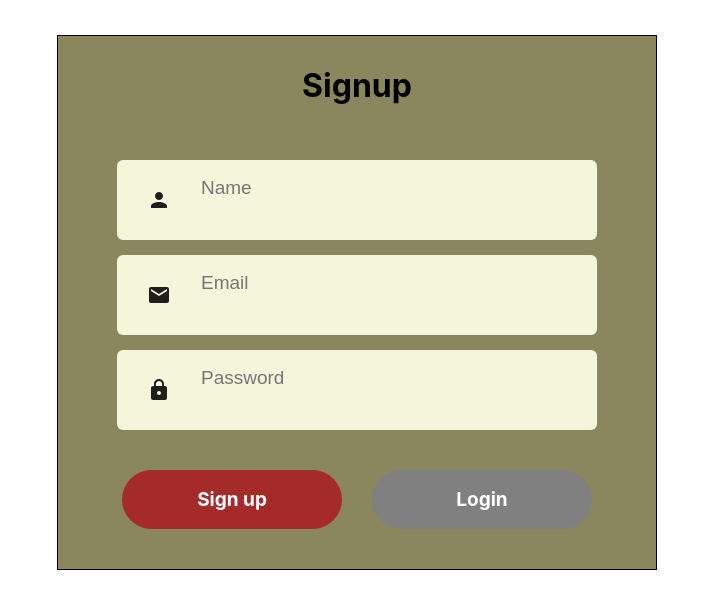
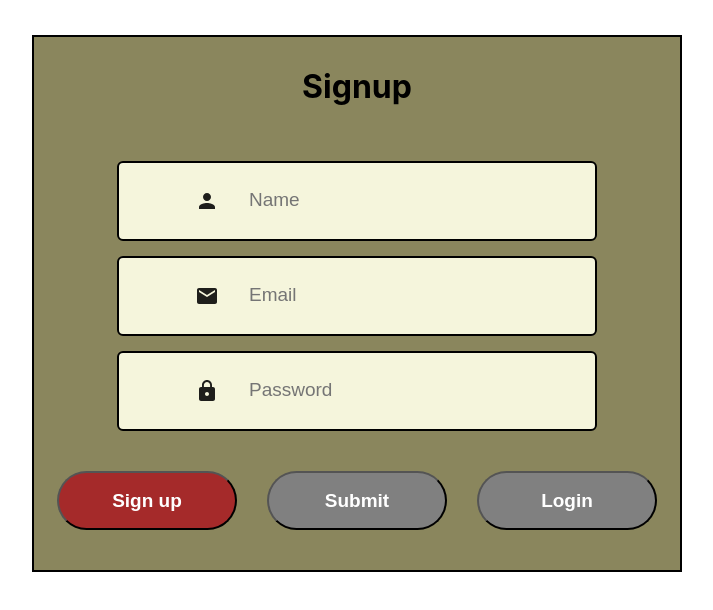
Before and after one commit to reaper9ui/CatCasino, a React (Create React App) app in the folder reactjs/: page /Signup in a window 1280 px wide. Shown: the top 610 px of the page, without its empty margins (283-996 px from the left). Built offline with nearby package versions, Linux system fonts and the light colour scheme.

Commit message:
forms & logi for form mostly done, need to figure out why submission isnt working

```diff
--- a/reactjs/package.json
+++ b/reactjs/package.json
@@ -47,5 +47,6 @@
       "last 1 firefox version",
       "last 1 safari version"
     ]
-  }
+  },
+  "proxy": "http://localhost:8080"
 }
--- a/reactjs/src/Login.js
+++ b/reactjs/src/Login.js
@@ -35,7 +35,7 @@ export const Login = () => {
 
         <div className="input">
         <LockIcon className="icon" />
-        <input type='text' placeholder = "Password"></input>
+        <input type='password' placeholder = "Password"></input>
 
         </div>
         </div>
--- a/reactjs/src/LoginSignup.css
+++ b/reactjs/src/LoginSignup.css
@@ -12,10 +12,10 @@ body{
     flex-direction: column;
     margin:auto;
     margin-top: 35px;
-    width: 600px;
+    width: 650px;
     background:#8A865D;
     color: black;
-    border: 1px solid black;
+    border: 2px solid black;
 
 }
 
@@ -46,30 +46,40 @@ body{
     flex-direction: column;
     gap: 15px;
 
+
 }
 
 .input{
     display:flex;
+
     align-items:center;
+    justify-content: center;
     margin:auto;
     width: 480px;
     height: 80px;
     background-color:beige;
     border-radius: 6px;
+    border: 2px solid black;
+
+
 }
-
 .icon{
     margin: 0px 30px;
 }
 
 .input input{
-    height: 50px;
-    width: 400px;
+    height: 30px;
+    width: 300px;
     background:transparent;
     border:none;
     outline:none;
     color: gray;
     font-size: 19px;
+
+}
+
+.forminput{
+    padding-top: 22px;
 }
 
 .forgot-password{
@@ -84,6 +94,7 @@ body{
 .submit-container{
     display: flex;
     gap: 30px;
+    width: 600px;
     margin: 40px auto;
 }
 
@@ -106,3 +117,23 @@ body{
     background-color: gray;
 
 }
+
+.submission{
+    display:flex;
+    justify-content: center;
+    align-items: center;
+    flex-wrap: wrap;
+    background-color: gray;
+    color: white;
+    width:220px;
+    height: 59px;
+    border-radius: 50px;
+    font-size: 19px;
+    font-weight: 700;
+    cursor: pointer;
+}
+
+.submission:hover{
+    background-color: brown;
+
+}
--- /dev/null
+++ b/reactjs/src/Notification.js
@@ -0,0 +1,23 @@
+import {notification} from "antd";
+
+
+const openNotification = (type, message, description, placement) => {
+    placement = placement || 'topRight'
+    notification[type]({message, description, placement});
+}
+
+export const errorNotification = (message, description, placement) =>{
+    openNotification("error", message, description, placement);
+}
+
+export const infoNotification = (message, description, placement) =>{
+    openNotification("info", message, description, placement);
+}
+
+export const warningNotification = (message, description, placement) =>{
+    openNotification("warning", message, description, placement);
+}
+
+export const successNotification = (message, description, placement) =>{
+    openNotification("success", message, description, placement);
+}
--- a/reactjs/src/Signup.js
+++ b/reactjs/src/Signup.js
@@ -4,9 +4,10 @@ import EmailIcon from '@mui/icons-material/Email';
 import PersonIcon from '@mui/icons-material/Person';
 import LockIcon from '@mui/icons-material/Lock';
 import {useState, useRef} from 'react';
-import { Form } from 'antd';
+import { Form, Button, Input } from 'antd';
 import { createUser } from './createUser';
-
+import { errorNotification } from './Notification';
+import { successNotification } from './Notification';
 
 export const Signup = () => {
 
@@ -21,20 +22,20 @@ export const Signup = () => {
         createUser(user)
         .then(() => {
             console.log("user addede yayy :3");
-            //should add a success notification
+            successNotification("yayayay");
         }).catch(err => {
             console.log(err.response);
             err.response.json().then(res=>{
                 console.log(res);
-                errorNotification("Try again later",
-            )})
+                errorNotification("Try again later",);
+            });
+        }).finally(()=>{
+            setSubmitting(false);
         });
-    }
+    };
 
-    const onFinishFailed = user =>{
-        setSubmitting(false);
-
-    }
+const onFinishFailed = errorInfo => {
+    alert(JSON.stringify(errorInfo, null, 2 ))} ;
 
     return(
         <div className= "container">
@@ -46,14 +47,15 @@ export const Signup = () => {
             </div>
      <Form
         ref={formRef}
+        onFinish={onFinish}
         onFinishFailed={onFinishFailed}
-        onFinish={onFinish}
         initialValues={{remember :true}}
      >
         <div className = "inputs">
         <div className="input" >
         <PersonIcon className="icon" />
     <Form.Item
+        className='forminput'
         name="username"
         rules={[
             {required:true, message: "Username required "},
@@ -61,11 +63,11 @@ export const Signup = () => {
         <input type='text' placeholder = "Name"></input>
     </Form.Item>
         </div>
-
         {action === "Signup"? <div
         className="input">
         <EmailIcon className="icon" />
     <Form.Item
+         className='forminput'
         name="email"
         rules={[
             {required:true, message: "Email required "},
@@ -78,12 +80,16 @@ export const Signup = () => {
         <div className="input">
         <LockIcon className="icon" />
     <Form.Item
+         className='forminput'
         name="password"
         rules={[
             {required:true, message: "password required "},
-            {type: "email", message: "must be valid email"}
+            {type: "password", message: "must be valid password"}
         ]}>
-        <input type='text' placeholder = "Password"></input>
+        <input
+        type="password"
+         placeholder = "Password">
+         </input>
         </Form.Item>
         </div>
         </div>
@@ -92,14 +98,24 @@ export const Signup = () => {
         {action === "Signup"? <div></div> :<div className = "forgot-password">Lost password? <span>Click here</span></div> }
 
         <div className ="submit-container">
-            <div className=
+            <button className=
             {action==="Login"?"submit gray":"submit"}
             onClick={()=> {setAction("Signup")}}
-            >Sign up </div>
-            <div className=
-            {action==="Signup"?"submit gray":"submit"}
+            >Sign up </button>
+
+         <button
+         className= "submission"
+         type="primary"
+         htmlType="submit"
+         >
+         Submit
+         </button>
+
+            <button className=
+             {action==="Signup"?"submit gray":"submit"}
             onClick={()=> {setAction("Login")}}
-            >Login </div>
+            >Login </button>
+
 
         </div>
       {submitting}
```
